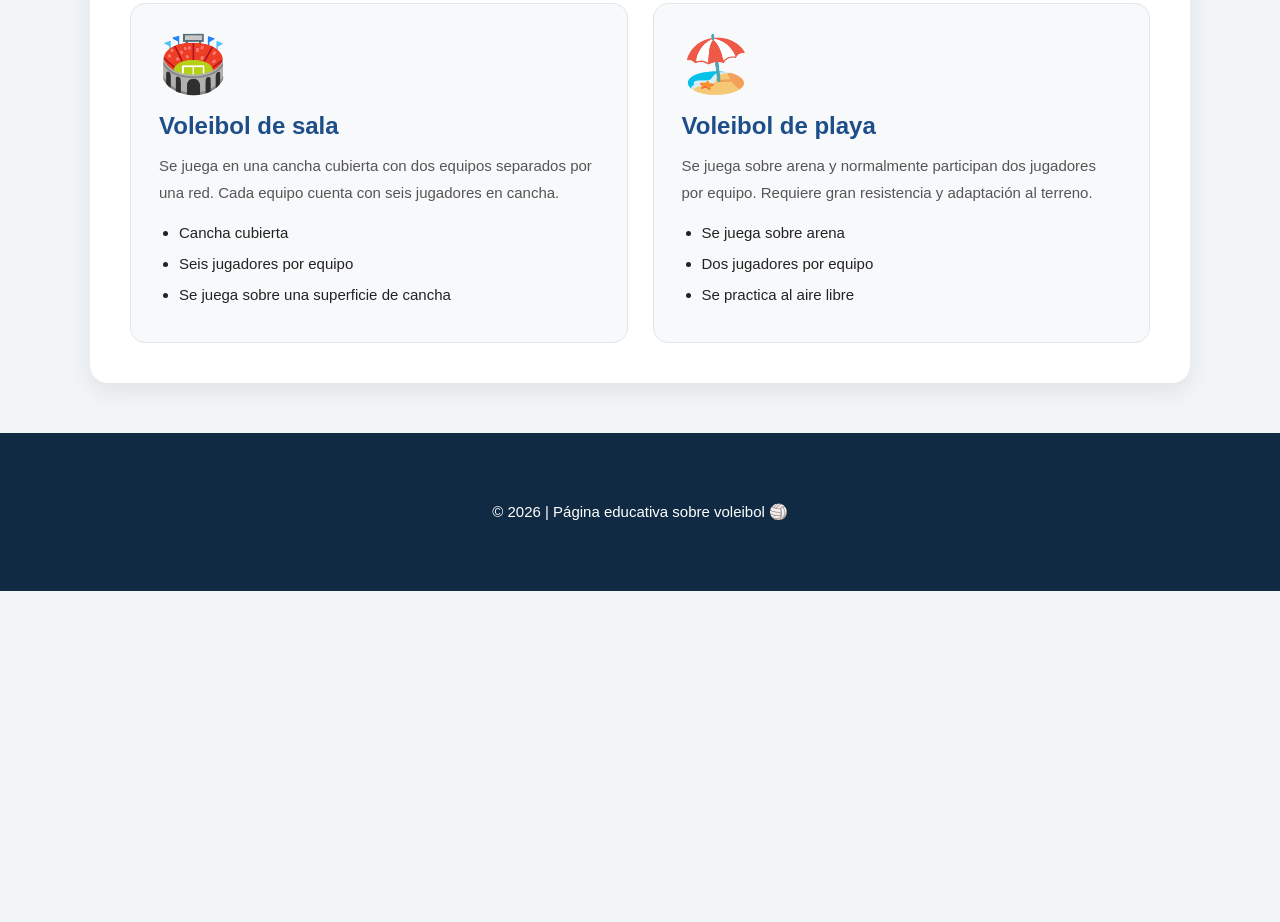
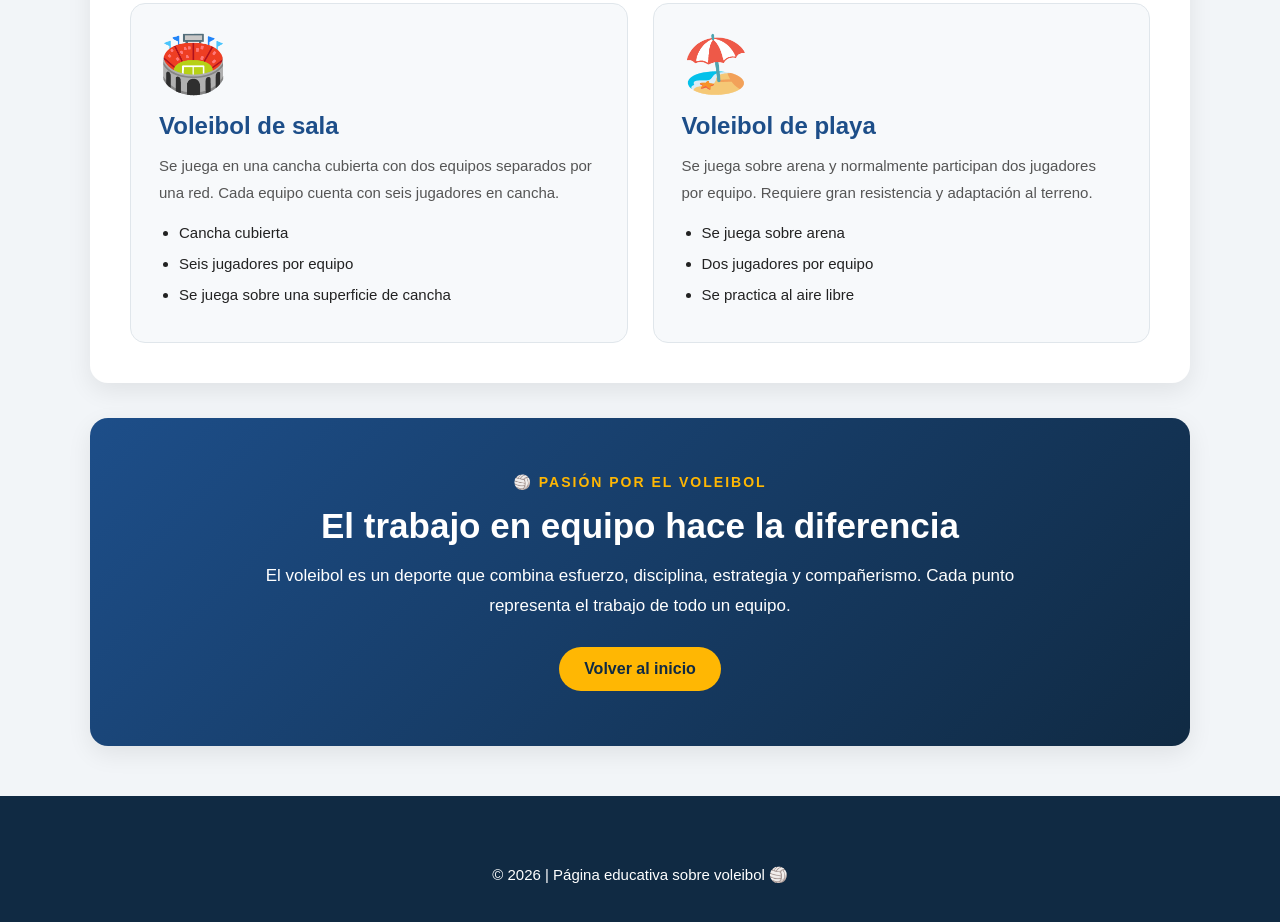
Before and after one commit to km5293134-spec/Desarrollo-de-Software, a plain HTML site: page pagina_Voleibol/index.html in a window 1280 px wide. Shown: the part 3719-4641 px from the top of the page. Before the commit the page ends 4310 px from the top, so only its background shows below. Drawn offline with Linux system fonts and the light colour scheme.

Commit message:
Finaliza pagina de voleibol para entrega

```diff
--- a/pagina_Voleibol/index.html
+++ b/pagina_Voleibol/index.html
@@ -337,6 +337,22 @@
 
     </div>
 </section>
+<!-- CIERRE -->
+<section class="cierre">
+    <div class="cierre-contenido">
+        <span>🏐 PASIÓN POR EL VOLEIBOL</span>
+
+        <h2>El trabajo en equipo hace la diferencia</h2>
+
+        <p>
+            El voleibol es un deporte que combina esfuerzo, disciplina,
+            estrategia y compañerismo. Cada punto representa el trabajo
+            de todo un equipo.
+        </p>
+
+        <a href="#inicio" class="boton">Volver al inicio</a>
+    </div>
+</section>
 </main>
 
 <footer>
--- a/pagina_Voleibol/style.css
+++ b/pagina_Voleibol/style.css
@@ -567,3 +567,63 @@ article:hover {
 .enlaces a:hover::after {
     width: 100%;
 }
+/* CIERRE FINAL */
+.cierre {
+    text-align: center;
+    background: linear-gradient(135deg, #1d4e89, #102a43);
+    color: white;
+    padding: 55px 30px;
+}
+
+.cierre-contenido {
+    max-width: 750px;
+    margin: auto;
+}
+
+.cierre span {
+    font-size: 14px;
+    font-weight: bold;
+    letter-spacing: 2px;
+    color: #ffb703;
+}
+
+.cierre h2 {
+    color: white;
+    border: none;
+    padding: 0;
+    margin: 15px 0;
+    font-size: 35px;
+}
+
+.cierre p {
+    margin-bottom: 25px;
+    line-height: 1.8;
+}
+
+.cierre .boton {
+    display: inline-block;
+}
+
+/* AJUSTE FINAL PARA CELULAR */
+@media (max-width: 600px) {
+
+    .cierre {
+        padding: 40px 20px;
+    }
+
+    .cierre h2 {
+        font-size: 27px;
+    }
+
+    .cierre p {
+        font-size: 15px;
+    }
+
+    .hero {
+        padding: 35px 25px;
+    }
+
+    .hero h2 {
+        font-size: 30px;
+    }
+}
```
